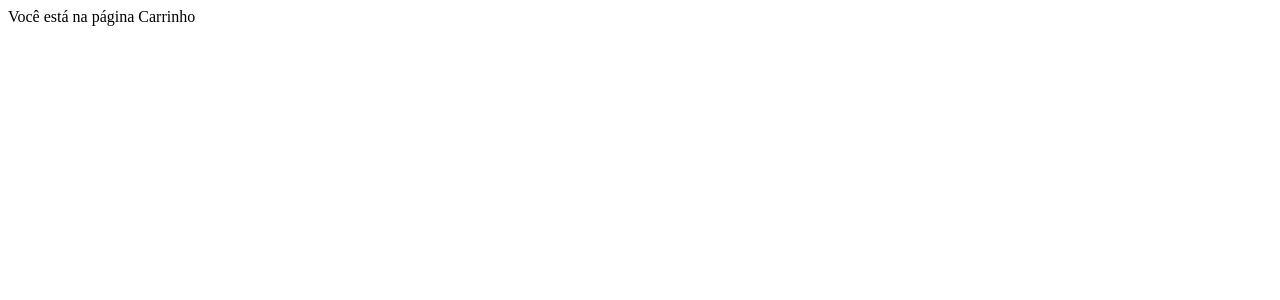
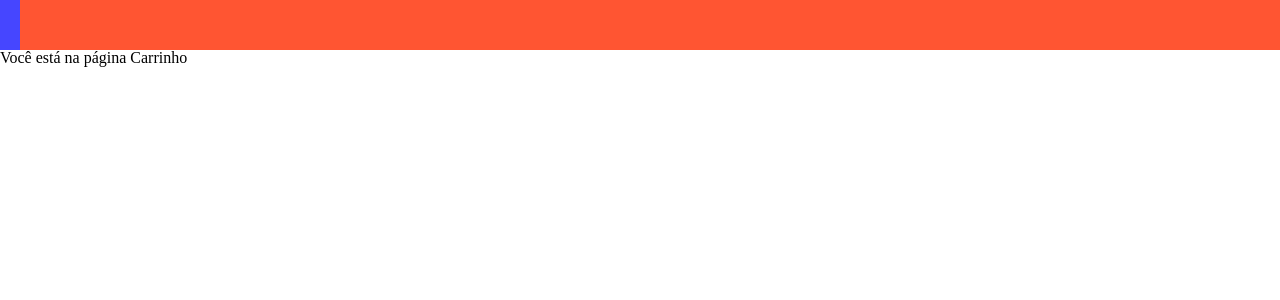
Before and after one commit to draxter-07/P15-ShopStail_Front, a React (Vite) app: page /carrinho in a window 1280 px wide. Shown: the top 300 px of the page. Built offline with nearby package versions, Linux system fonts and the light colour scheme.

Commit message:
Início Topo

```diff
--- a/src/main.jsx
+++ b/src/main.jsx
@@ -1,9 +1,11 @@
 import React from 'react'
 import ReactDOM from 'react-dom/client'
 import App from './App.jsx'
+import ResetStyle from "./style/ResetStyle.js"
 
 ReactDOM.createRoot(document.getElementById('root')).render(
   <React.StrictMode>
+    <ResetStyle/>
     <App />
   </React.StrictMode>,
 )
--- a/src/pages/CarrinhoPage.jsx
+++ b/src/pages/CarrinhoPage.jsx
@@ -1,7 +1,18 @@
+import styled from "styled-components"
+import Topo from "./components/Topo.jsx"
+
 export default function CarrinhoPage() {
+  const PageContent = styled.div`
+    width: 100%;
+    height: auto;
+    padding: 50px 0px 0px 0px;
+  `
   return (
-    <div>
-        Você está na página Carrinho
-    </div>
+    <>
+      <Topo/>
+      <PageContent>
+          Você está na página Carrinho
+      </PageContent>
+    </>
   )
 }
--- /dev/null
+++ b/src/pages/components/Topo.jsx
@@ -0,0 +1,23 @@
+import styled from "styled-components"
+
+export default function Topo(){
+    const Top = styled.div`
+        position: fixed;
+        top: 0px;
+        left: 0px;
+        width: 100%;
+        height: 50px;
+        z-index: 1;
+        background-color: rgb(255, 85, 50);
+        div{
+            width: 20px;
+            height: 100%;
+            background-color: rgb(70, 70, 255);
+        }
+    `
+    return(
+        <Top>
+            <div></div>
+        </Top>
+    )
+}
--- /dev/null
+++ b/src/style/ResetStyle.js
@@ -0,0 +1,49 @@
+import { createGlobalStyle } from "styled-components"
+
+const ResetStyle = createGlobalStyle`
+    html, body, div, span, applet, object, iframe,
+	h1, h2, h3, h4, h5, h6, p, blockquote, pre,
+	a, abbr, acronym, address, big, cite, code,
+	del, dfn, em, img, ins, kbd, q, s, samp,
+	small, strike, strong, sub, sup, tt, var,
+	b, u, i, center,
+	dl, dt, dd, ol, ul, li,
+	fieldset, form, label, legend,
+	table, caption, tbody, tfoot, thead, tr, th, td,
+	article, aside, canvas, details, embed,
+	figure, figcaption, footer, header, hgroup,
+	menu, nav, output, ruby, section, summary,
+	time, mark, audio, video {
+		margin: 0;
+		padding: 0;
+		border: 0;
+		font-size: 100%;
+		font: inherit;
+		vertical-align: baseline;
+	}
+	/* HTML5 display-role reset for older browsers */
+	article, aside, details, figcaption, figure,
+	footer, header, hgroup, menu, nav, section {
+		display: block;
+	}
+	body {
+		line-height: 1;
+	}
+	ol, ul {
+		list-style: none;
+	}
+	blockquote, q {
+		quotes: none;
+	}
+	blockquote:before, blockquote:after,
+	q:before, q:after {
+		content: '';
+		content: none;
+	}
+	table {
+		border-collapse: collapse;
+		border-spacing: 0;
+	}
+`
+
+export default ResetStyle
```
